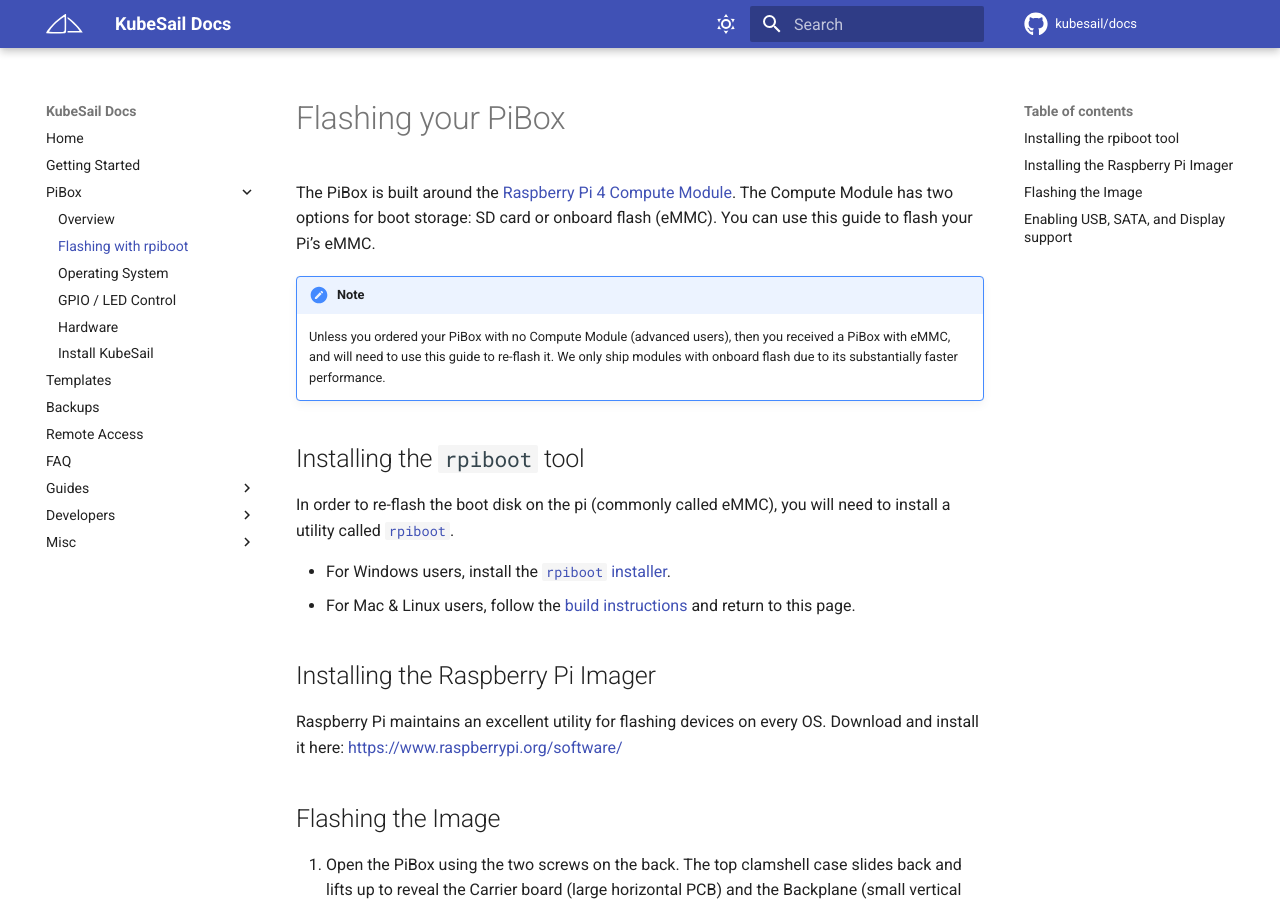
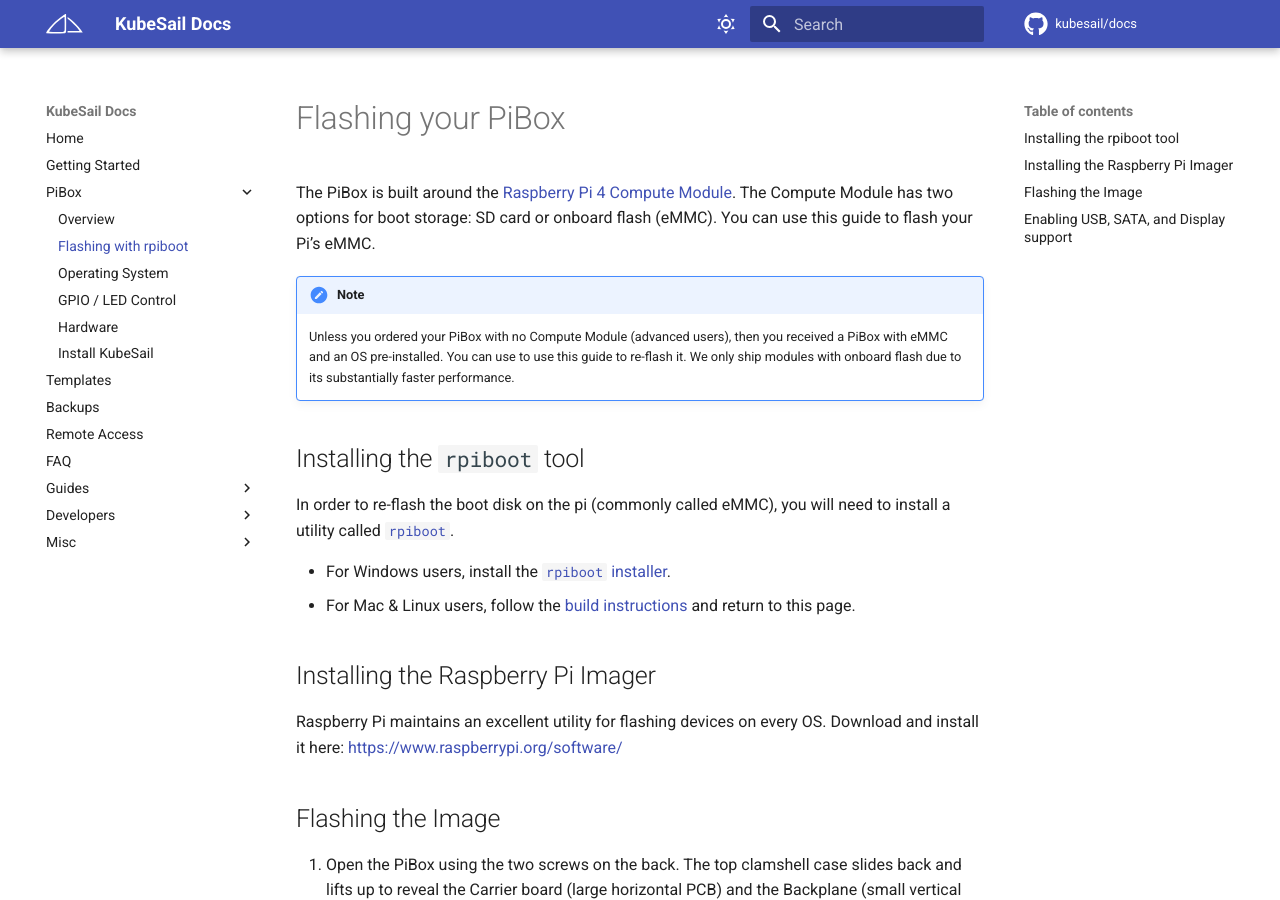
Before and after one commit to kubesail/kubesail-docs, an MkDocs documentation site: the page built from docs/guides/pibox/rpiboot.md, in a window 1280 px wide and 900 px high. Built offline with MkDocs 1.6.1 and Material for MkDocs 9.7.7, drawn with Linux system fonts in a browser that asks for light colours; comment, search, counter and statistics services are not loaded.

Commit message:
Update rpiboot.md

```diff
--- a/docs/guides/pibox/rpiboot.md
+++ b/docs/guides/pibox/rpiboot.md
@@ -4,7 +4,7 @@
 
 <!-- prettier-ignore -->
 !!! note
-    Unless you ordered your PiBox with no Compute Module (advanced users), then you received a PiBox with eMMC, and will need to use this guide to re-flash it. We only ship modules with onboard flash due to its substantially faster performance.
+    Unless you ordered your PiBox with no Compute Module (advanced users), then you received a PiBox with eMMC and an OS pre-installed. You can use to use this guide to re-flash it. We only ship modules with onboard flash due to its substantially faster performance.
 
 ## Installing the `rpiboot` tool
 
```
